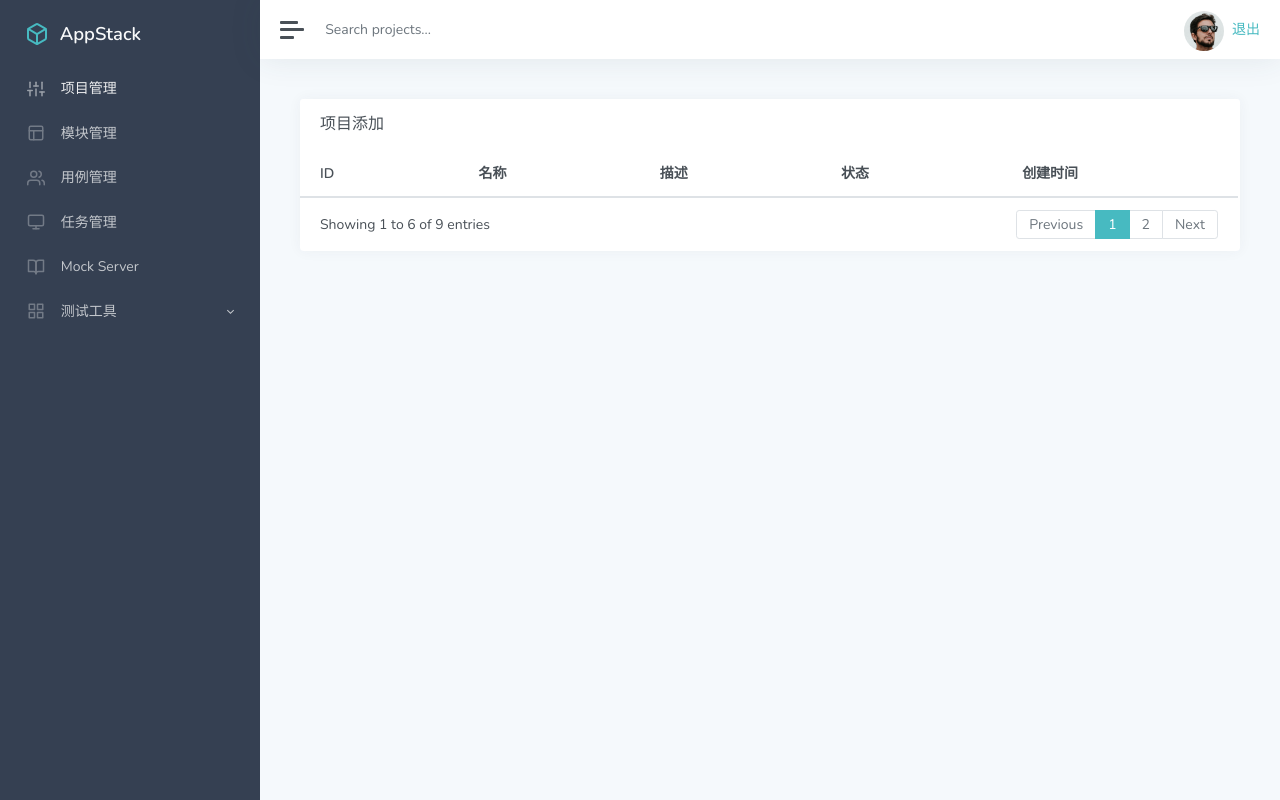
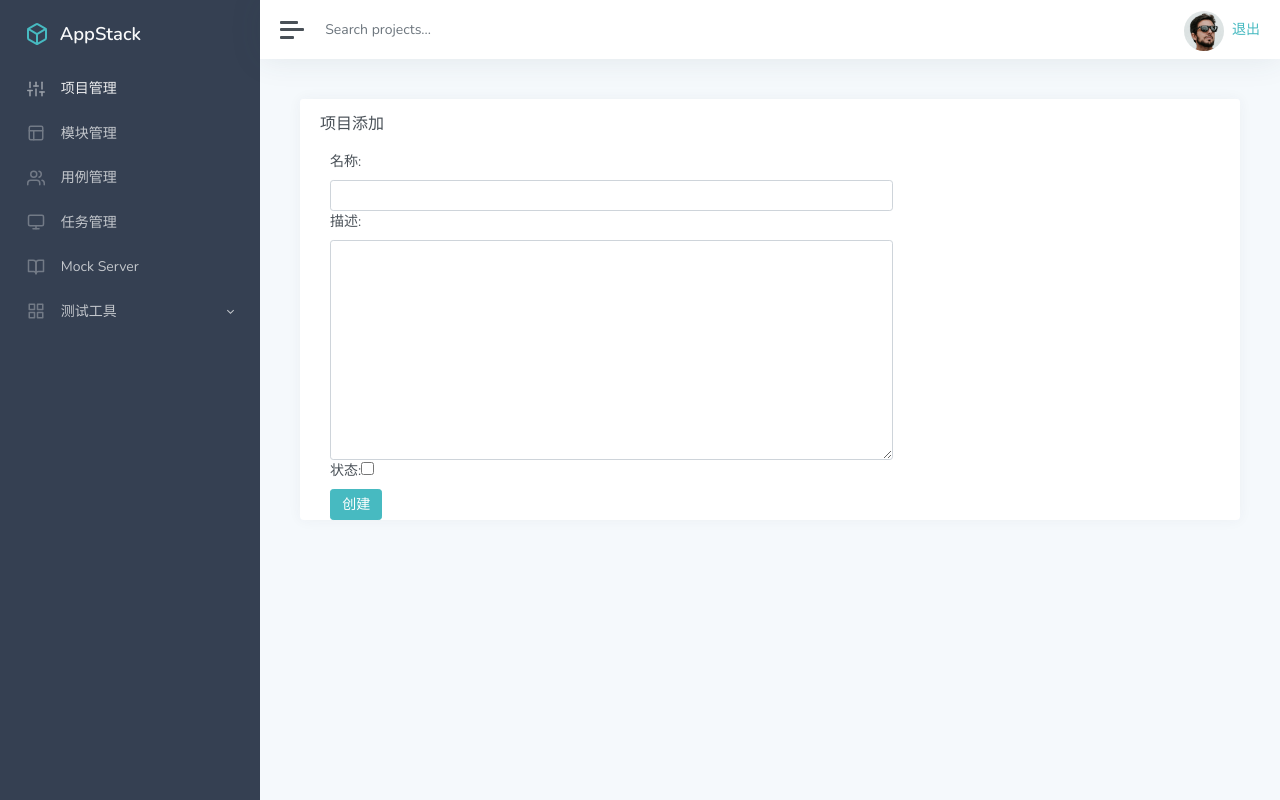
Before and after one commit to panluluy/TestDev, a Django app: page /project/add in a window 1280 px wide. Run offline with Django 3.2, Linux system fonts and the light colour scheme; lists and menus that the app fills with data are empty; some libraries are stand-ins or nearby versions.

Commit message:
'创建项目'

```diff
--- /dev/null
+++ b/test_platform/app_manage/forms.py
@@ -0,0 +1,14 @@
+from django import forms
+from django.forms import widgets
+
+class ProjectForm(forms.Form):
+    name = forms.CharField(label='名称',
+                            max_length=100,
+                            widget=widgets.TextInput(attrs={'class':'form-control'})
+                            )
+    describe = forms.CharField(label='描述',
+                            widget=widgets.Textarea(attrs={'class':'form-control'})
+                            )
+    status = forms.BooleanField(label='状态',
+                                required=False,
+                                widget=widgets.CheckboxInput())
--- a/test_platform/app_manage/views.py
+++ b/test_platform/app_manage/views.py
@@ -1,6 +1,8 @@
 from django.shortcuts import render
+from django.http import HttpResponseRedirect
 from django.contrib.auth.decorators import login_required
 from app_manage.models import Project
+from app_manage.forms import ProjectForm
 
 # Create your views here.
 @login_required
@@ -9,4 +11,14 @@ def manage(request):
     return render(request,'project_list.html',{'projects':project_list})
 
 def add_project(request):
-    return render(request, 'add_project.html')
+    if request.method == 'POST':
+        form = ProjectForm(request.POST)
+        if form.is_valid():
+            name = form.cleaned_data['name']
+            describe = form.cleaned_data['describe']
+            status = form.cleaned_data['status']
+            Project.objects.create(name=name,describe=describe,status=status)
+        return HttpResponseRedirect('/project')
+    else:
+        form = ProjectForm()
+    return render(request, 'add_project.html',{'form':form})
--- a/test_platform/templates/add_project.html
+++ b/test_platform/templates/add_project.html
@@ -9,71 +9,15 @@
              class="dataTables_wrapper dt-bootstrap4 no-footer">
             <div class="row">
                 <div class="col-sm-12">
-                    <table id="datatables-dashboard-products"
-                           class="table table-striped my-0 dataTable no-footer" role="grid"
-                           aria-describedby="datatables-dashboard-products_info"
-                           style="
-                    width: 100%;
-                    height: 100%;
-                    ">
-                        <thead>
-                        <tr role="row">
-                            <th>ID</th>
-                            <th>名称</th>
-                            <th>描述</th>
-                            <th>状态</th>
-                            <th>创建时间</th>
-                        </tr>
-                        </thead>
-                        <tbody>
-                        {% for p in projects %}
-                        <tr role="row" class="odd">
-                            <td class="sorting_1">{{p.id}}</td>
-                            <td><span class="badge badge-danger">{{p.name}}</span></td>
-                            <td class="d-none d-xl-table-cell">{{p.describe}}</td>
-                            <td class="d-none d-xl-table-cell">{{p.status}}</td>
-                            <td class="d-none d-xl-table-cell">{{p.create_time}}</td>
-                        </tr>
-                        {% endfor %}
-                        </tbody>
-                    </table>
-                </div>
-            </div>
-            <div class="row">
-                <div class="col-sm-12 col-md-5">
-                    <div class="dataTables_info" id="datatables-dashboard-products_info"
-                         role="status" aria-live="polite">Showing 1 to 6 of 9 entries
+                    <div style="margin-left: 30px;margin-right: 30px;width: 60%">
+                        <form action="/project/add" method="post" >
+                            {% csrf_token %}
+                            {{ form }}
+                            <br>
+                            <input type="submit" class="btn btn-primary" value="创建">
+                        </form>
                     </div>
                 </div>
-                <div class="col-sm-12 col-md-7">
-                    <div class="dataTables_paginate paging_simple_numbers"
-                         id="datatables-dashboard-products_paginate">
-                        <ul class="pagination">
-                            <li class="paginate_button page-item previous disabled"
-                                id="datatables-dashboard-products_previous"><a href="#"
-                                                                               aria-controls="datatables-dashboard-products"
-                                                                               data-dt-idx="0"
-                                                                               tabindex="0"
-                                                                               class="page-link">Previous</a>
-                            </li>
-                            <li class="paginate_button page-item active"><a href="#"
-                                                                            aria-controls="datatables-dashboard-products"
-                                                                            data-dt-idx="1"
-                                                                            tabindex="0"
-                                                                            class="page-link">1</a>
-                            </li>
-                            <li class="paginate_button page-item "><a href="#"
-                                                                      aria-controls="datatables-dashboard-products"
-                                                                      data-dt-idx="2" tabindex="0"
-                                                                      class="page-link">2</a></li>
-                            <li class="paginate_button page-item next"
-                                id="datatables-dashboard-products_next"><a href="#"
-                                                                           class="page-link">Next</a>
-                            </li>
-                        </ul>
-                    </div>
-                </div>
-            </div>
         </div>
     </div>
 {% endblock %}
```
Also changed, not shown: test_platform/db.sqlite3.
